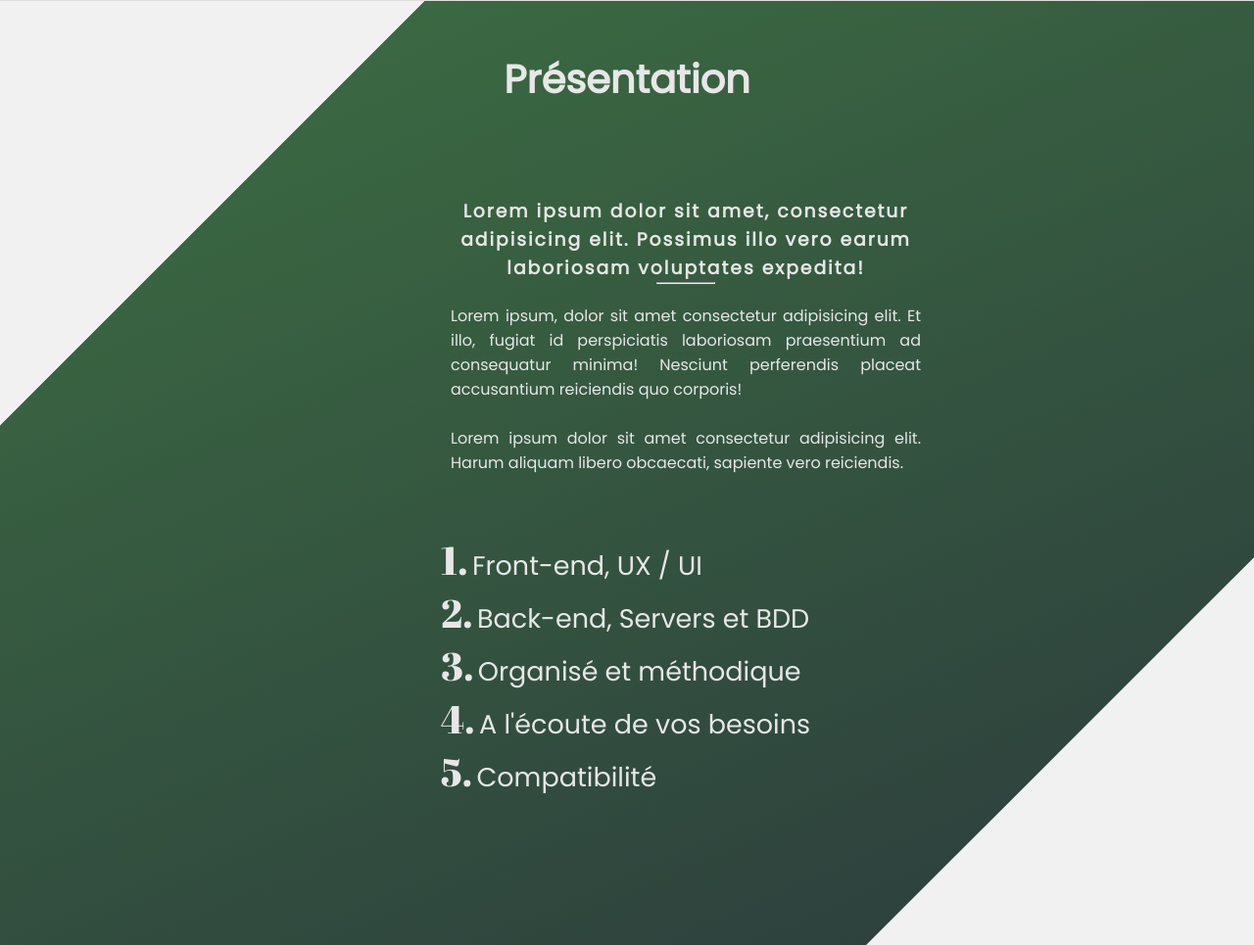
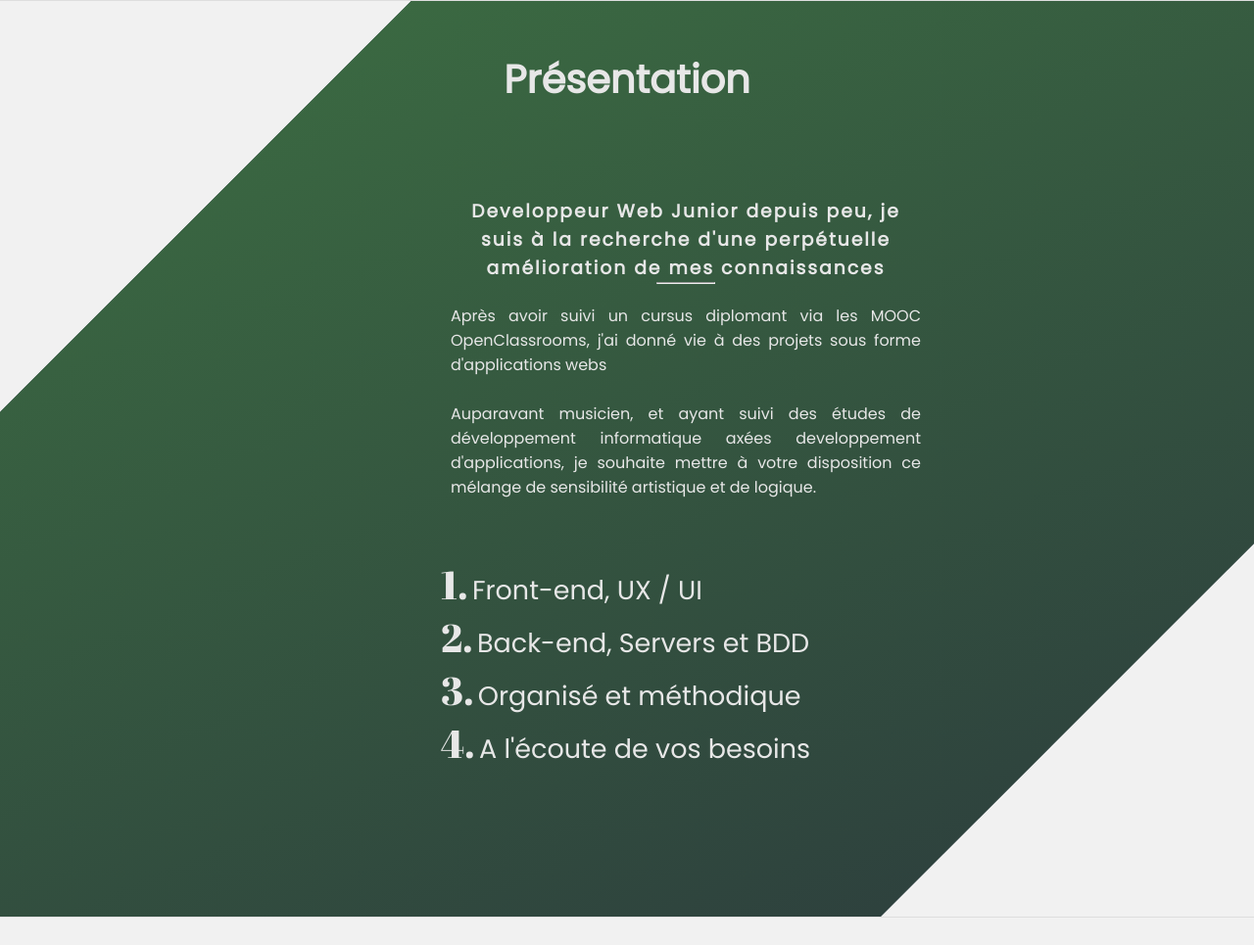
Before and after one commit to CptConi/Portfolio, a website: page index.html in a window 1280 px wide. Shown: the part 900-1865 px from the top of the page at 98% size. Drawn offline with nearby package versions, Linux system fonts and the light colour scheme; a script that the page names is missing.

Commit message:
Content added

```diff
--- a/index.html
+++ b/index.html
@@ -98,15 +98,14 @@
 				<div class="fond-forme"></div>
 				<div class="presentation-gauche">
 					<h3>
-						Lorem ipsum dolor sit amet, consectetur adipisicing elit. Possimus illo vero earum laboriosam voluptates expedita!
+						Developpeur Web Junior depuis peu, je suis à la recherche d'une perpétuelle amélioration de mes connaissances
 						<hr />
 					</h3>
 					<p>
-						Lorem ipsum, dolor sit amet consectetur adipisicing elit. Et illo, fugiat id perspiciatis laboriosam praesentium ad
-						consequatur minima! Nesciunt perferendis placeat accusantium reiciendis quo corporis!
+						Après avoir suivi un cursus diplomant via les MOOC OpenClassrooms, j'ai donné vie à des projets sous forme d'applications webs
 					</p>
 					<br />
-					<p>Lorem ipsum dolor sit amet consectetur adipisicing elit. Harum aliquam libero obcaecati, sapiente vero reiciendis.</p>
+					<p>Auparavant musicien, et ayant suivi des études de développement informatique axées developpement d'applications, je souhaite mettre à votre disposition ce mélange de sensibilité artistique et de logique.</p>
 				</div>
 				<div class="presentation-droite">
 					<ul class="liste-presentation">
@@ -127,10 +126,10 @@
 							<span class="chiffre-style">4.</span>
 							<p class="txt-liste">A l'écoute de vos besoins</p>
 						</li>
-						<li class="item-liste i5">
+						<!-- <li class="item-liste i5">
 							<span class="chiffre-style">5.</span>
-							<p class="txt-liste">Compatibilité</p>
-						</li>
+							<p class="txt-liste">Trop de qualité, je pense que 4 suffiront, n'est-ce pas ?</p>
+						</li> -->
 					</ul>
 				</div>
 			</div>
@@ -259,7 +258,7 @@
 						<img src="./ressources/amorim-logo.svg" alt="Logo Amorim" />
 					</div>
 					<div class="circle-icon">
-						<img src="./ressources/eurasie-logo.jpg" alt="Logo Eurasie" />
+						<img src="./ressources/eurasie-logo.png" alt="Logo Eurasie" />
 					</div>
 				</div>
 				<div class="flex-container-bloc-exp">
```
